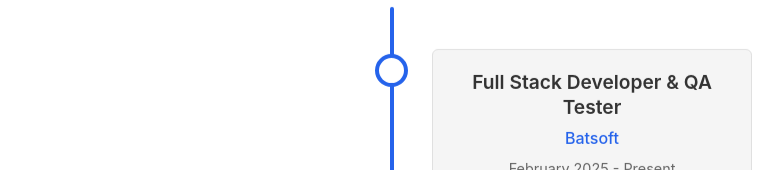
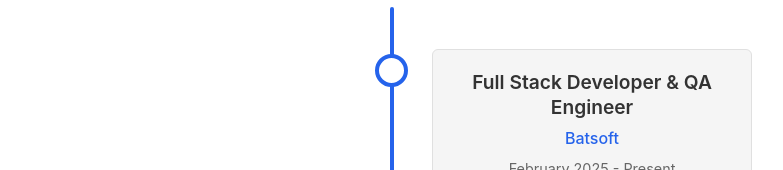
Before and after one commit to Aksels-afk/aboutme, a React (Create React App) app: page / in a window 1280 px wide. Shown: the part 2540-2710 px from the top of the page, without its empty margins (248-1031 px from the left). Built offline with nearby package versions, Linux system fonts and the light colour scheme.

Commit message:
Website v2.0

```diff
--- a/public/index.html
+++ b/public/index.html
@@ -7,7 +7,7 @@
     <meta name="theme-color" content="#000000" />
     <meta
       name="description"
-      content="Personal portfolio website of Aksels Salavs - Full Stack Developer & QA Tester"
+      content="Personal portfolio website of Aksels Salavs - Full Stack Developer & QA Engineer"
     />
     <link rel="apple-touch-icon" href="%PUBLIC_URL%/logo192.png" />
     <!--
--- a/src/translations/en.json
+++ b/src/translations/en.json
@@ -9,7 +9,7 @@
   },
   "landing": {
     "welcome": "Welcome to my portfolio",
-    "subtitle": "Full Stack Developer & QA Tester",
+    "subtitle": "Full Stack Developer & QA Engineer",
     "learnMore": "Learn more"
   },
   "about": {
@@ -35,7 +35,7 @@
   "workExperience": {
     "title": "Experience",
     "current": {
-      "title": "Full Stack Developer & QA Tester",
+      "title": "Full Stack Developer & QA Engineer",
       "company": "Batsoft",
       "date": "February 2025 - Present",
       "description": "Developing and maintaining web applications using modern technologies such as PHP, Git, Yii2, React, and WordPress. Experience working on a variety of projects, including content management systems. Responsible for testing and debugging both web and mobile applications to ensure they meet quality standards. Skilled in regression testing, performance testing, security testing, as well as black box and white box testing."
@@ -49,7 +49,7 @@
     "internship": {
       "title": "IT Administrator Intern",
       "company": "Skonto Plan",
-      "date": "June 2024 - August 2024",
+      "date": "May 2024 - August 2024",
       "description": "Provided technical support and assistance to employees. Helped with system maintenance and troubleshooting. Gained practical experience with various IT systems and tools."
     }
   },
--- a/src/translations/lv.json
+++ b/src/translations/lv.json
@@ -9,7 +9,7 @@
   },
   "landing": {
     "welcome": "Laipni lūdzu manā portfolio",
-    "subtitle": "Full Stack Izstrādātājs & QA Testētājs",
+    "subtitle": "Full Stack Izstrādātājs & Kvalitātes Nodrošināšana",
     "learnMore": "Uzzināt vairāk"
   },
   "about": {
@@ -35,7 +35,7 @@
   "workExperience": {
     "title": "Pieredze",
     "current": {
-      "title": "Full Stack Izstrādātājs & QA Testētājs",
+      "title": "Full Stack Izstrādātājs & Kvalitātes Nodrošināšana",
       "company": "Batsoft",
       "date": "2025. gada februāris - Pašlaik",
       "description": "Izstrādāju un uzturu tīmekļa lietojumprogrammas, izmantojot mūsdienu tehnoloģijas - PHP, Git, Yii2, un WordPress. Pieredze strādājot pie dažādiem projektiem, tostarp satura pārvaldības sistēmām. Atbildīgs par tīmekļa un mobilo lietojumprogrammu testēšanu un atkļūdošanu, lai nodrošinātu to atbilstību kvalitātes standartiem. Prasmīgs regresijas testēšanā, veiktspējas testēšanā, drošības testēšanā, kā arī melnās un baltās kastes testēšanā."
@@ -49,7 +49,7 @@
     "internship": {
       "title": "IT Admin Intern",
       "company": "Skonto Plan",
-      "date": "2024. gada jūnijs - augusts",
+      "date": "2024. gada maijs - 2024. gada augusts",
       "description": "Nodrošināju tehnisko atbalstu un palīdzību darbiniekiem. Palīdzēju ar sistēmu uzturēšanu un problēmu novēršanu. Ieguvu praktisku pieredzi ar dažādām IT sistēmām un rīkiem. "
     }
   },
```
